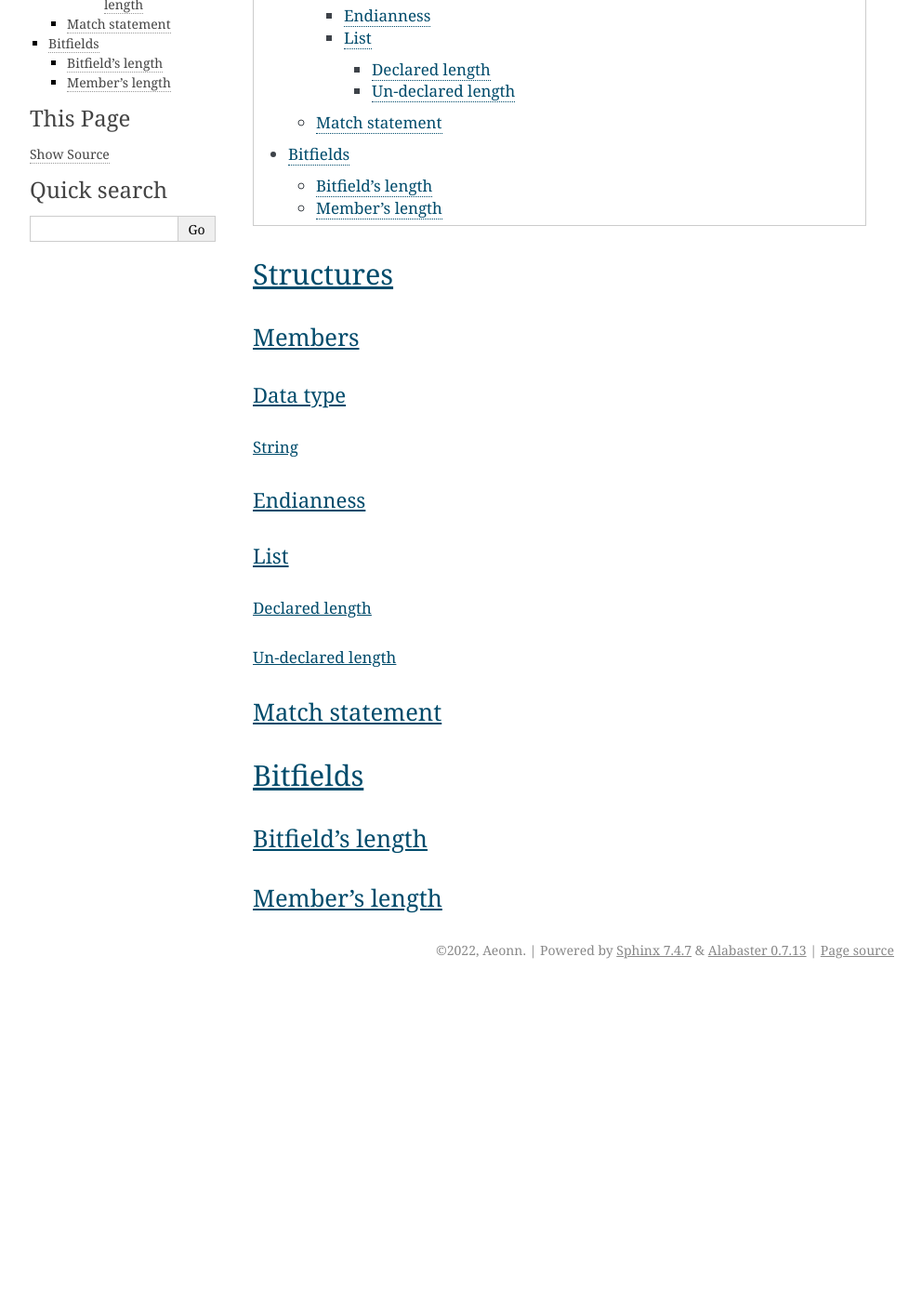
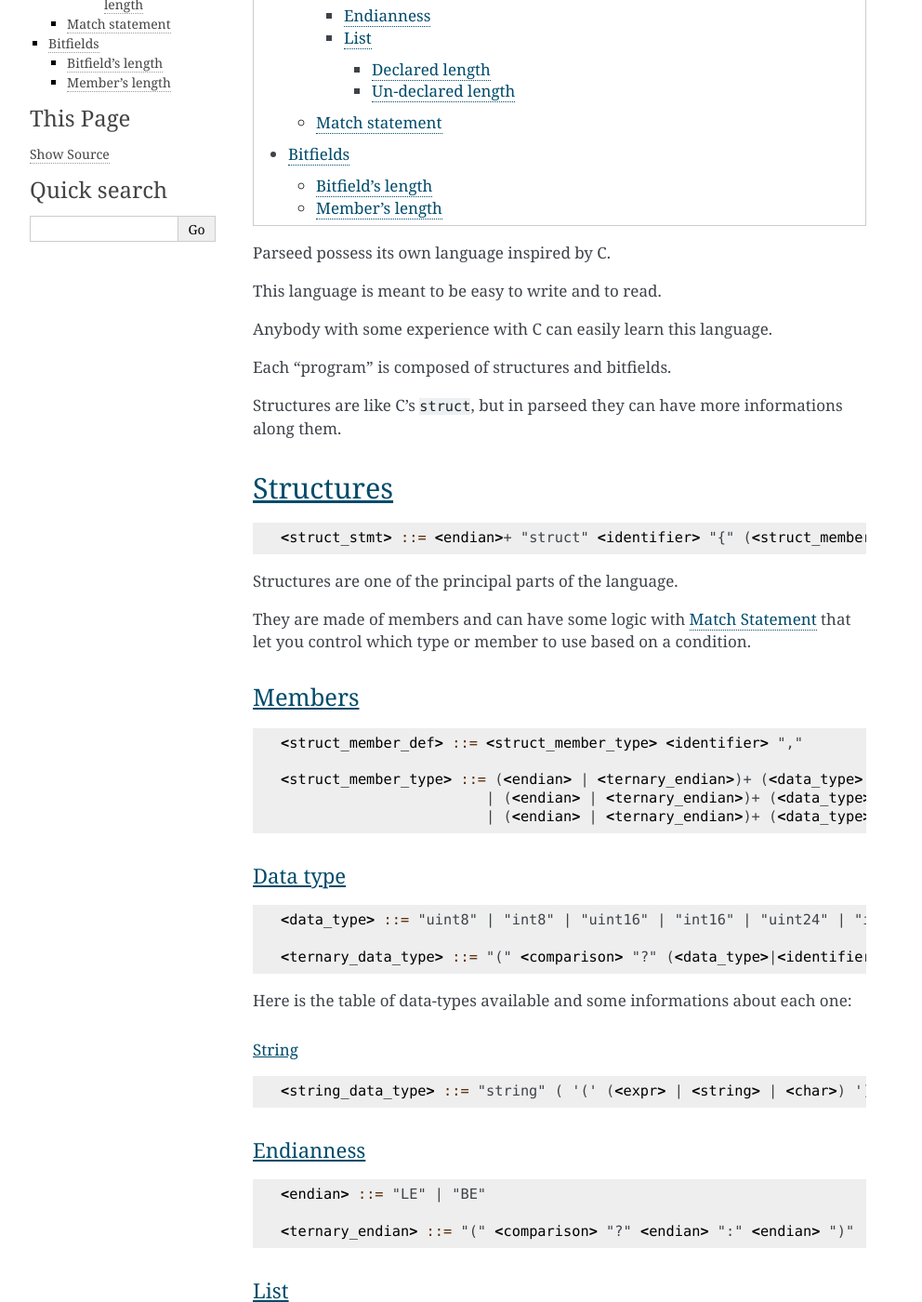
Before and after one commit to A3onn/parseed, a Sphinx documentation site: the page built from documentation/language.rst, in a window 1280 px wide and 1400 px high, scrolled down 289 px. Shown: the whole window at 93% size, without its empty margins (148-1140 px from the left). Built offline with Sphinx 7.4.7, drawn with Linux system fonts in a browser that asks for light colours; before the commit the page ends 1350 px from its top, so only the background shows below that; some of the changed text lies outside the part shown.

Commit message:
Added some documentation for the language.

```diff
--- a/documentation/conf.py
+++ b/documentation/conf.py
@@ -31,3 +31,5 @@ master_doc = "index"
 
 html_theme = 'alabaster'
 html_static_path = ['_static']
+
+pygment_style = "sphinx"
--- a/documentation/language.rst
+++ b/documentation/language.rst
@@ -6,14 +6,54 @@ Parseed's language reference
     :local:
 
 
+Parseed possess its own language inspired by C.
+
+This language is meant to be easy to write and to read.
+
+Anybody with some experience with C can easily learn this language.
+
+
+Each "program" is composed of structures and bitfields.
+
+Structures are like C's :code:`struct`, but in parseed they can have more informations along them.
+
 Structures
 ==========
+
+.. code-block:: Bnf
+
+    <struct_stmt> ::= <endian>+ "struct" <identifier> "{" (<struct_member_def> | <match_stmt>)+ "}"
+
+
+Structures are one of the principal parts of the language.
+
+They are made of members and can have some logic with `Match Statement`_ that let you control which type or member to use based on a condition.
+
 
 Members
 *******
 
+.. code-block:: Bnf
+
+    <struct_member_def> ::= <struct_member_type> <identifier> ","
+
+    <struct_member_type> ::= (<endian> | <ternary_endian>)+ (<data_type> | <ternary_data_type> | <identifier>)
+                            | (<endian> | <ternary_endian>)+ (<data_type> | <ternary_data_type> | <identifier>) "[" <expr> "]"
+                            | (<endian> | <ternary_endian>)+ (<data_type> | <ternary_data_type> | <identifier>) "[]"
+
+
 Data type
 ---------
+
+.. code-block:: Bnf
+
+    <data_type> ::= "uint8" | "int8" | "uint16" | "int16" | "uint24" | "int24" | "uint32" | "int32" | "uint40" | "int40" | "uint48" | "int48" | "uint64" | "int64" | "uint128" | "int128" | "float" | "double" | <string_data_type>
+
+    <ternary_data_type> ::= "(" <comparison> "?" (<data_type>|<identifier>) ":" (<data_type>|<identifier>) ")"
+
+
+Here is the table of data-types available and some informations about each one:
+
 
 .. csv-table:: Data types information table
     :header: "Name", "Size", "Signed", "Description"
@@ -40,29 +80,98 @@ Data type
     double; 8; no; IEEE754 (binary64)
     string; "variable"; no; Strings ends with a '\\0' by default, otherwise it is precised in parenthesis after.
 
+
 String
 ^^^^^^
+
+.. code-block:: Bnf
+
+    <string_data_type> ::= "string" ( '(' (<expr> | <string> | <char>) ')' )?
+
 
 Endianness
 ----------
 
+.. code-block:: Bnf
+
+    <endian> ::= "LE" | "BE"
+
+    <ternary_endian> ::= "(" <comparison> "?" <endian> ":" <endian> ")"
+
+
 List
 ----
+
+.. code-block:: Bnf
+
+    (<endian> | <ternary_endian>)+ (<data_type> | <ternary_data_type> | <identifier>) "[" <expr> "]"
+    (<endian> | <ternary_endian>)+ (<data_type> | <ternary_data_type> | <identifier>) "[]"  ;; repeat this member until the end of the buffer
+
 
 Declared length
 ^^^^^^^^^^^^^^^
 
+.. code-block:: Bnf
+
+    (<endian> | <ternary_endian>)+ (<data_type> | <ternary_data_type> | <identifier>) "[" <expr> "]"
+
+
 Un-declared length
 ^^^^^^^^^^^^^^^^^^
+
+.. code-block:: Bnf
+
+    (<endian> | <ternary_endian>)+ (<data_type> | <ternary_data_type> | <identifier>) "[]"  ;; repeat this member until the end of the buffer
+
 
 Match statement
 ***************
 
+.. code-block:: Bnf
+
+    <match_stmt> ::= "match (" <expr> ") {" (<expr> ":" <struct_member_type> ",")+ "}" <identifier> ","
+                    | "match (" <expr> ") {" (<expr> ": {" <struct_member_def>+ "},")+ "},"
+
+
 Bitfields
 =========
+
+.. code-block:: Bnf
+
+    <bitfield_stmt> ::= "bitfield" <identifier> "{" <bitfield_member_def>+ "}"
+                        | "bitfield" <identifier> "(" <no_identifier_expr> ")" "{" <bitfield_member_def>+ "}"
+
+Bitfields are a pack of bytes where each bit (or multiple at once) represent a value.
+
+This is used a lot to compress booleans in just a few bytes instead of one byte for each boolean.
+
+Here is an exemple using TCP `flags <https://en.wikipedia.org/wiki/Transmission_Control_Protocol#TCP_segment_structure>`_:
+
+.. code-block:: C
+
+    bitfield TCP_flags {
+        NS,
+        CWR,
+        ECE,
+        URG,
+        ACK,
+        PSH,
+        RST,
+        SYN,
+        FIN
+    }
 
 Bitfield's length
 *****************
 
+.. code-block:: Bnf
+
+    "bitfield" <identifier> "(" <no_identifier_expr> ")" "{" <bitfield_member_def>+ "}"
+
+
 Member's length
 ***************
+
+.. code-block:: Bnf
+
+    <bitfield_member_def> ::= <identifier> "(" <no_identifier_expr> ")"? ","
```
